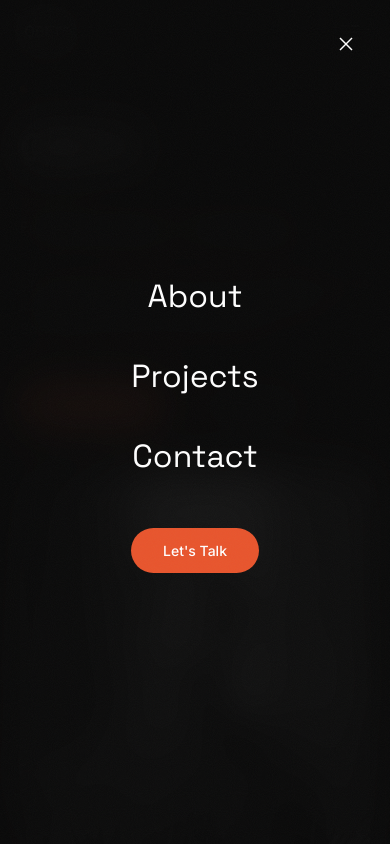
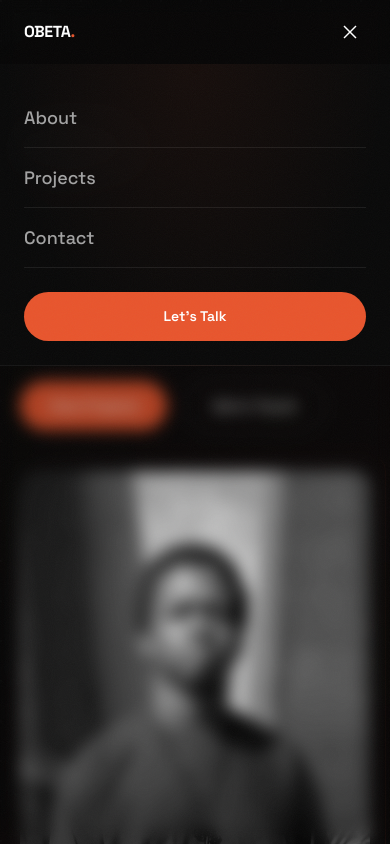
Before and after one commit to obetaE/obetas-portfolio, a React (Vite) app: page / in a window 390 px wide. Both pictures are taken after a click on the button "Open menu". Shown: the top 844 px of the page. Built offline with nearby package versions, Linux system fonts and the light colour scheme.

Commit message:
Mobile Nav Updated

```diff
--- a/src/App.css
+++ b/src/App.css
@@ -219,57 +219,128 @@ body {
   }
 }
 
-/* Mobile Menu */
-.mobile-menu {
-  position: fixed;
-  inset: 0;
-  z-index: 60;
-  background: rgba(10, 10, 10, 0.95);
-  backdrop-filter: blur(20px);
+/* ---- New Mobile Dropdown (replaces old full‑screen menu) ---- */
+.mobile-dropdown {
+  position: absolute;
+  top: 100%;
+  left: 0;
+  right: 0;
+  z-index: 49;
+  background: radial-gradient(ellipse at top, rgba(232, 85, 45, 0.06) 0%, transparent 70%),
+              rgba(10, 10, 10, 0.95);
+  backdrop-filter: blur(24px);
+  -webkit-backdrop-filter: blur(24px);
+  border-bottom: 1px solid rgba(255, 255, 255, 0.05);
+
+  max-height: 0;
+  opacity: 0;
+  overflow: hidden;
+  transition: max-height 0.4s cubic-bezier(0.4, 0, 0.2, 1),
+              opacity 0.3s ease,
+              transform 0.3s ease;
+  transform: translateY(-10px);
+  pointer-events: none;
+
+  /* Only show on mobile */
+  display: none;
+}
+
+@media (max-width: 767px) {
+  .mobile-dropdown {
+    display: block;
+  }
+}
+
+.mobile-dropdown.open {
+  max-height: 400px; /* Enough for the links */
+  opacity: 1;
+  transform: translateY(0);
+  pointer-events: auto;
+}
+
+.dropdown-container {
+  padding: 1.5rem;
   display: flex;
   flex-direction: column;
-  align-items: center;
-  justify-content: center;
-  gap: 2rem;
-  transform: translateX(100%);
-  transition: transform 0.3s ease;
+  position: relative;
+  z-index: 2;
+}
+
+/* Individual link - tech neon vibe */
+.mobile-link-new {
+  display: block;
   width: 100%;
-}
-
-.mobile-menu.open {
-  transform: translateX(0);
-}
-
-.mobile-menu-close {
-  position: absolute;
-  top: 1.5rem;
-  right: 1.5rem;
+  padding: 1rem 0;
   background: none;
   border: none;
-  color: white;
-  padding: 0.5rem;
+  border-bottom: 1px solid rgba(255, 255, 255, 0.08); /* Faint grey neon line */
+  font-family: 'Space Grotesk', sans-serif;
+  font-size: 1.125rem;
+  font-weight: 500;
+  color: #a3a3a3;
+  text-align: left;
   cursor: pointer;
-}
-
-.mobile-link {
-  background: none;
-  border: none;
-  font-size: 2rem;
-  font-family: 'Space Grotesk', sans-serif;
-  color: white;
-  cursor: pointer;
-}
-
-.mobile-cta {
-  margin-top: 1rem;
+  transition: all 0.3s ease;
+  position: relative;
+}
+
+.mobile-link-new:last-of-type {
+  border-bottom: none;
+}
+
+.mobile-link-new:hover {
+  color: #E8552D;
+  text-shadow: 0 0 12px rgba(232, 85, 45, 0.5); /* Orange glowing tint */
+  border-bottom-color: rgba(232, 85, 45, 0.4);
+  background: rgba(232, 85, 45, 0.03);
+  padding-left: 0.5rem; /* Subtle indent on hover */
+}
+
+/* CTA button in dropdown */
+.mobile-cta-new {
+  display: block;
+  margin-top: 1.5rem;
   background: #E8552D;
   color: white;
+  font-family: 'Space Grotesk', sans-serif;
   font-size: 0.875rem;
-  font-weight: 500;
-  padding: 0.75rem 2rem;
+  font-weight: 600;
+  padding: 0.875rem;
   border-radius: 9999px;
   border: none;
   cursor: pointer;
+  text-align: center;
+  transition: all 0.2s;
+}
+
+.mobile-cta-new:hover {
+  background: #FF6B35;
+  box-shadow: 0 0 20px rgba(232, 85, 45, 0.3);
+}
+
+/* ---- Overlay to blur website background ---- */
+.menu-overlay {
+  position: fixed;
+  inset: 0;
+  z-index: 48;
+  background: rgba(0, 0, 0, 0.25);
+  backdrop-filter: blur(8px);
+  -webkit-backdrop-filter: blur(8px);
+  opacity: 0;
+  pointer-events: none;
+  transition: opacity 0.3s ease;
+}
+
+.menu-overlay.active {
+  opacity: 1;
+  pointer-events: auto;
+}
+
+/* Hide overlay on desktop */
+@media (min-width: 768px) {
+  .menu-overlay {
+    display: none;
+  }
 }
 
 /* Hero Section */
--- a/src/components/Navbar.tsx
+++ b/src/components/Navbar.tsx
@@ -1,4 +1,3 @@
-
 import React, { useState, useEffect } from 'react';
 
 const Navbar: React.FC = () => {
@@ -21,32 +20,63 @@ const Navbar: React.FC = () => {
     setMobileMenuOpen(false);
   };
 
+  const toggleMobileMenu = () => {
+    setMobileMenuOpen(!mobileMenuOpen);
+  };
+
   return (
     <>
       <nav id="navbar" className={`navbar ${scrolled ? 'nav-scrolled' : ''}`}>
         <div className="nav-container">
           <a href="/" className="nav-logo" onClick={(e) => { e.preventDefault(); scrollToSection('hero'); }}>OBETA<span className="accent-dot">.</span></a>
+
           <div className="nav-links">
             <button onClick={() => scrollToSection('about')} className="nav-link">About</button>
             <button onClick={() => scrollToSection('projects')} className="nav-link">Projects</button>
             <button onClick={() => scrollToSection('contact')} className="nav-link">Contact</button>
             <button onClick={() => scrollToSection('contact')} className="nav-cta">Let's Talk</button>
           </div>
-          <button id="mobileMenuBtn" className="mobile-menu-btn" onClick={() => setMobileMenuOpen(true)}>
-            <svg width="24" height="24" viewBox="0 0 24 24" fill="none" stroke="currentColor" strokeWidth="1.5"><line x1="3" y1="6" x2="21" y2="6"/><line x1="3" y1="12" x2="21" y2="12"/><line x1="3" y1="18" x2="21" y2="18"/></svg>
+
+          <button
+            id="mobileMenuBtn"
+            className="mobile-menu-btn"
+            onClick={toggleMobileMenu}
+            aria-label={mobileMenuOpen ? 'Close menu' : 'Open menu'}
+          >
+            {mobileMenuOpen ? (
+              // Close icon (X)
+              <svg width="24" height="24" viewBox="0 0 24 24" fill="none" stroke="currentColor" strokeWidth="1.5">
+                <line x1="18" y1="6" x2="6" y2="18" />
+                <line x1="6" y1="6" x2="18" y2="18" />
+              </svg>
+            ) : (
+              // Hamburger icon
+              <svg width="24" height="24" viewBox="0 0 24 24" fill="none" stroke="currentColor" strokeWidth="1.5">
+                <line x1="3" y1="6" x2="21" y2="6" />
+                <line x1="3" y1="12" x2="21" y2="12" />
+                <line x1="3" y1="18" x2="21" y2="18" />
+              </svg>
+            )}
           </button>
+        </div>
+
+        {/* New mobile dropdown (only visible on small screens) */}
+        <div className={`mobile-dropdown ${mobileMenuOpen ? 'open' : ''}`}>
+          <div className="dropdown-container">
+            <button onClick={() => scrollToSection('about')} className="mobile-link-new">About</button>
+            <button onClick={() => scrollToSection('projects')} className="mobile-link-new">Projects</button>
+            <button onClick={() => scrollToSection('contact')} className="mobile-link-new">Contact</button>
+            <button onClick={() => scrollToSection('contact')} className="mobile-cta-new">Let's Talk</button>
+          </div>
         </div>
       </nav>
 
-      <div className={`mobile-menu ${mobileMenuOpen ? 'open' : ''}`}>
-        <button className="mobile-menu-close" onClick={() => setMobileMenuOpen(false)}>
-          <svg width="24" height="24" viewBox="0 0 24 24" fill="none" stroke="currentColor" strokeWidth="1.5"><line x1="18" y1="6" x2="6" y2="18"/><line x1="6" y1="6" x2="18" y2="18"/></svg>
-        </button>
-        <button onClick={() => scrollToSection('about')} className="mobile-link">About</button>
-        <button onClick={() => scrollToSection('projects')} className="mobile-link">Projects</button>
-        <button onClick={() => scrollToSection('contact')} className="mobile-link">Contact</button>
-        <button onClick={() => scrollToSection('contact')} className="mobile-cta">Let's Talk</button>
-      </div>
+      {/* Overlay that blurs the background when menu is open */}
+      <div
+        className={`menu-overlay ${mobileMenuOpen ? 'active' : ''}`}
+        onClick={() => setMobileMenuOpen(false)}
+        aria-hidden="true"
+      />
     </>
   );
 };
```
